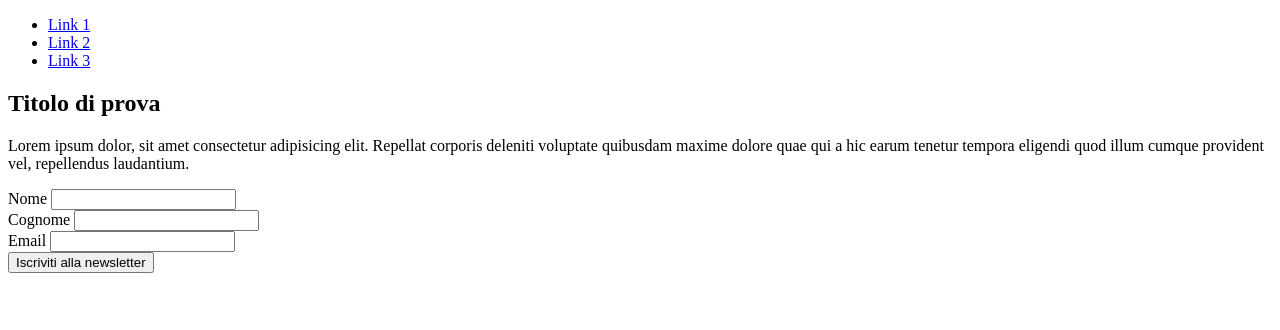
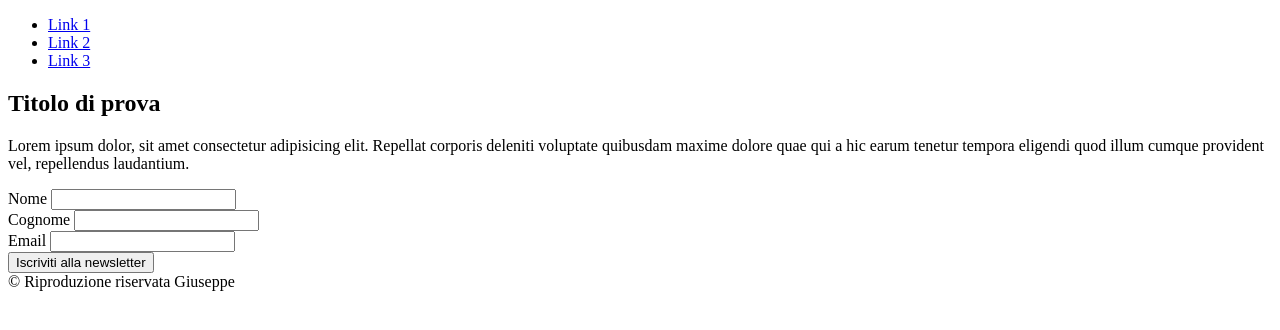
Before and after one commit to giuseppemastrandrea/test-branch-site, a plain HTML site: page index.html in a window 1280 px wide. Drawn offline with Linux system fonts and the light colour scheme.

Commit message:
Update index.html

```diff
--- a/index.html
+++ b/index.html
@@ -51,6 +51,10 @@
 
         </form>
     </div>
+    <footer>
+
+        © Riproduzione riservata Giuseppe
+    </footer>
     <script src="static/js/script.js"></script>
 </body>
 
```
